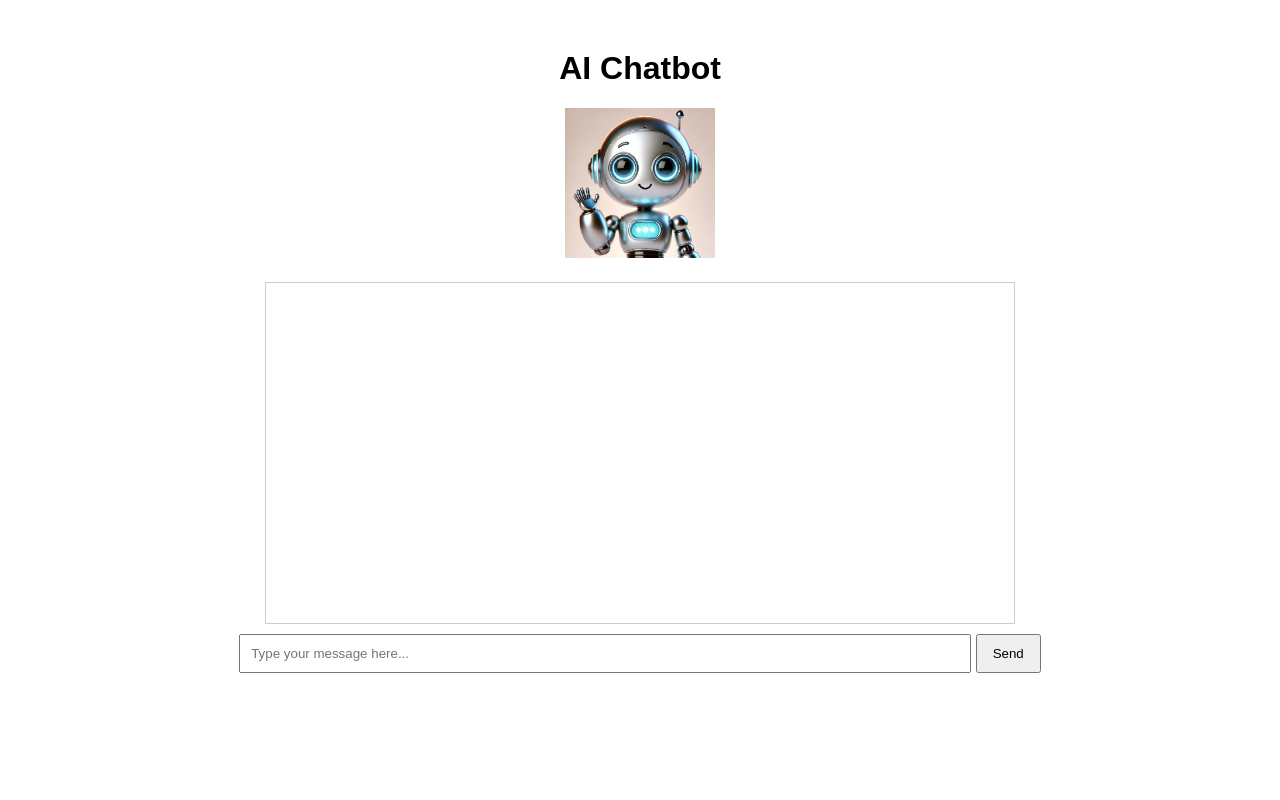
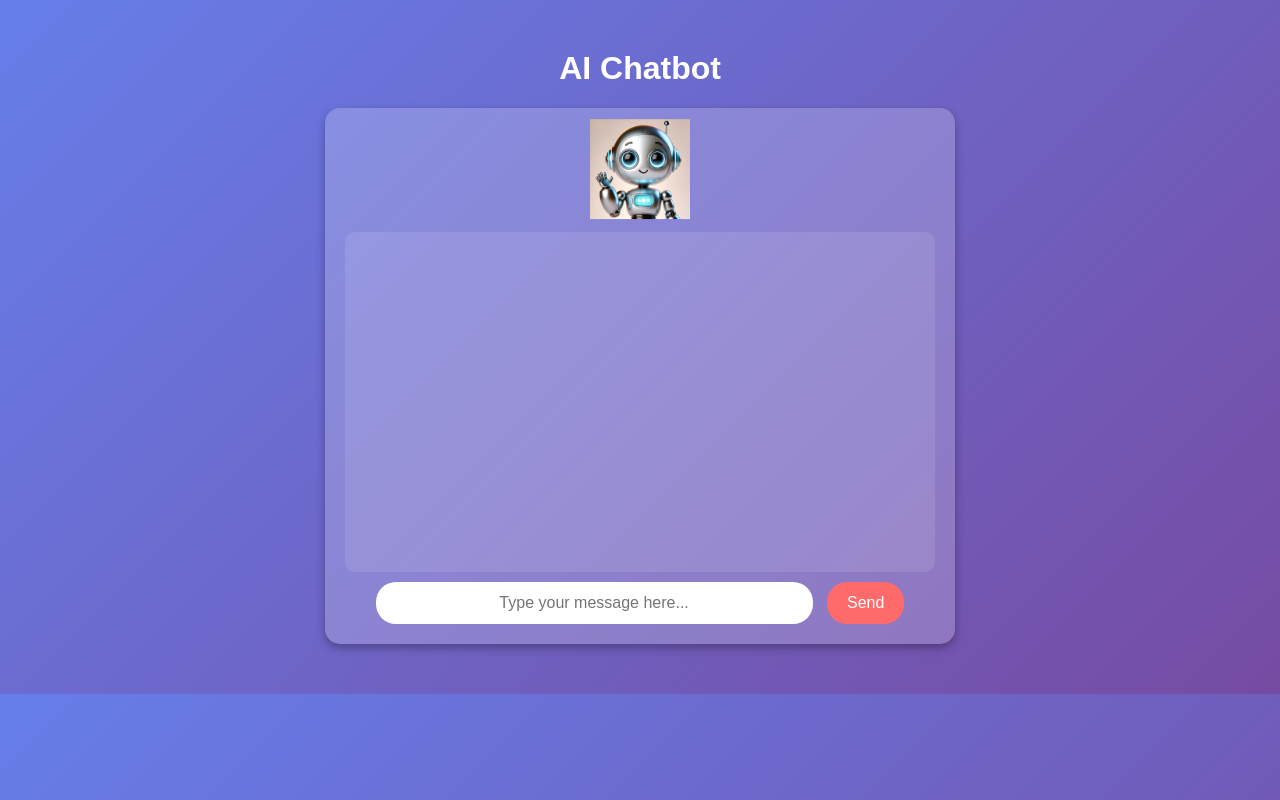
Before and after one commit to dodlasarika/AI-Chatbot, a Flask app: page / in a window 1280 px wide. Run offline with Flask 3, Linux system fonts and the light colour scheme.

Commit message:
Updated chatbot UI

```diff
--- a/templates/index.html
+++ b/templates/index.html
@@ -5,26 +5,90 @@
     <meta name="viewport" content="width=device-width, initial-scale=1.0">
     <title>AI Chatbot</title>
     <style>
-        body { font-family: Arial, sans-serif; text-align: center; margin: 50px; }
-        input { width: 60%; padding: 10px; margin-top: 10px; }
-        button { padding: 10px 15px; }
-        .chat-box { border: 1px solid #ccc; padding: 20px; width: 60%; margin: auto; min-height: 300px; }
-        .robot-img { width: 150px; margin-bottom: 20px; }
+        body {
+            font-family: 'Poppins', sans-serif;
+            text-align: center;
+            margin: 50px;
+            background: linear-gradient(135deg, #667eea, #764ba2);
+            color: white;
+        }
+
+        .chat-container {
+            width: 50%;
+            margin: auto;
+            padding: 20px;
+            background: rgba(255, 255, 255, 0.2);
+            border-radius: 15px;
+            box-shadow: 0px 4px 10px rgba(0, 0, 0, 0.3);
+        }
+
+        .robot-image {
+            width: 100px;
+            height: 100px;
+            animation: bounce 1s infinite alternate;
+        }
+
+        @keyframes bounce {
+            0% { transform: translateY(0); }
+            100% { transform: translateY(-10px); }
+        }
+
+        .chat-box {
+            border: none;
+            padding: 20px;
+            background: rgba(255, 255, 255, 0.1);
+            border-radius: 10px;
+            min-height: 300px;
+            text-align: left;
+            max-height: 400px;
+            overflow-y: auto;
+        }
+
+        input {
+            width: 70%;
+            padding: 12px;
+            margin-top: 10px;
+            border: none;
+            border-radius: 20px;
+            outline: none;
+            font-size: 16px;
+            text-align: center;
+        }
+
+        button {
+            padding: 12px 20px;
+            margin-left: 10px;
+            border: none;
+            border-radius: 20px;
+            background: #ff6b6b;
+            color: white;
+            font-size: 16px;
+            cursor: pointer;
+            transition: 0.3s;
+        }
+
+        button:hover {
+            background: #ff4757;
+        }
     </style>
 </head>
 <body>
     <h1>AI Chatbot</h1>
-    <img src="{{ url_for('static', filename='images/robot.png') }}" alt="Cute Robot" class="robot-img">
-    <div class="chat-box" id="chat-box"></div>
-    <input type="text" id="user-input" placeholder="Type your message here..." />
-    <button onclick="sendMessage()">Send</button>
+
+    <div class="chat-container">
+        <img src="{{ url_for('static', filename='images/robot.png') }}" class="robot-image" alt="Chatbot">
+        <div class="chat-box" id="chat-box"></div>
+
+        <input type="text" id="user-input" placeholder="Type your message here..." />
+        <button onclick="sendMessage()">Send</button>
+    </div>
 
     <script>
         function sendMessage() {
             let user_input = document.getElementById("user-input").value;
             let chatBox = document.getElementById("chat-box");
 
-            chatBox.innerHTML += "<p><b>You:</b> " + user_input + "</p>";
+            chatBox.innerHTML += `<p><b>You:</b> ${user_input}</p>`;
             document.getElementById("user-input").value = "";
 
             fetch("/chat", {
@@ -34,7 +98,7 @@
             })
             .then(response => response.text())
             .then(data => {
-                chatBox.innerHTML += "<p><b>Bot:</b> " + data + "</p>";
+                chatBox.innerHTML += `<p><b>Bot:</b> ${data}</p>`;
             });
         }
     </script>
```
